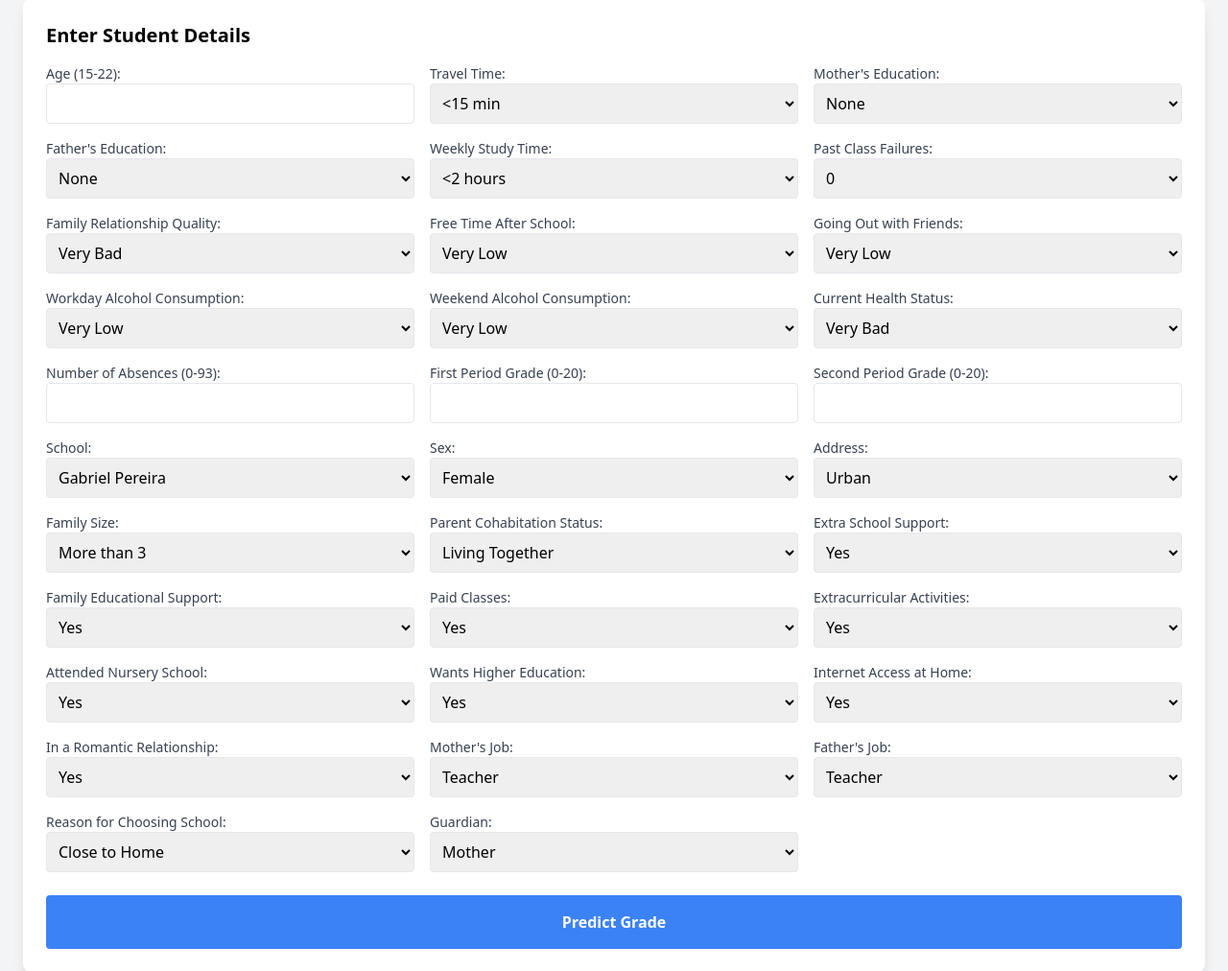
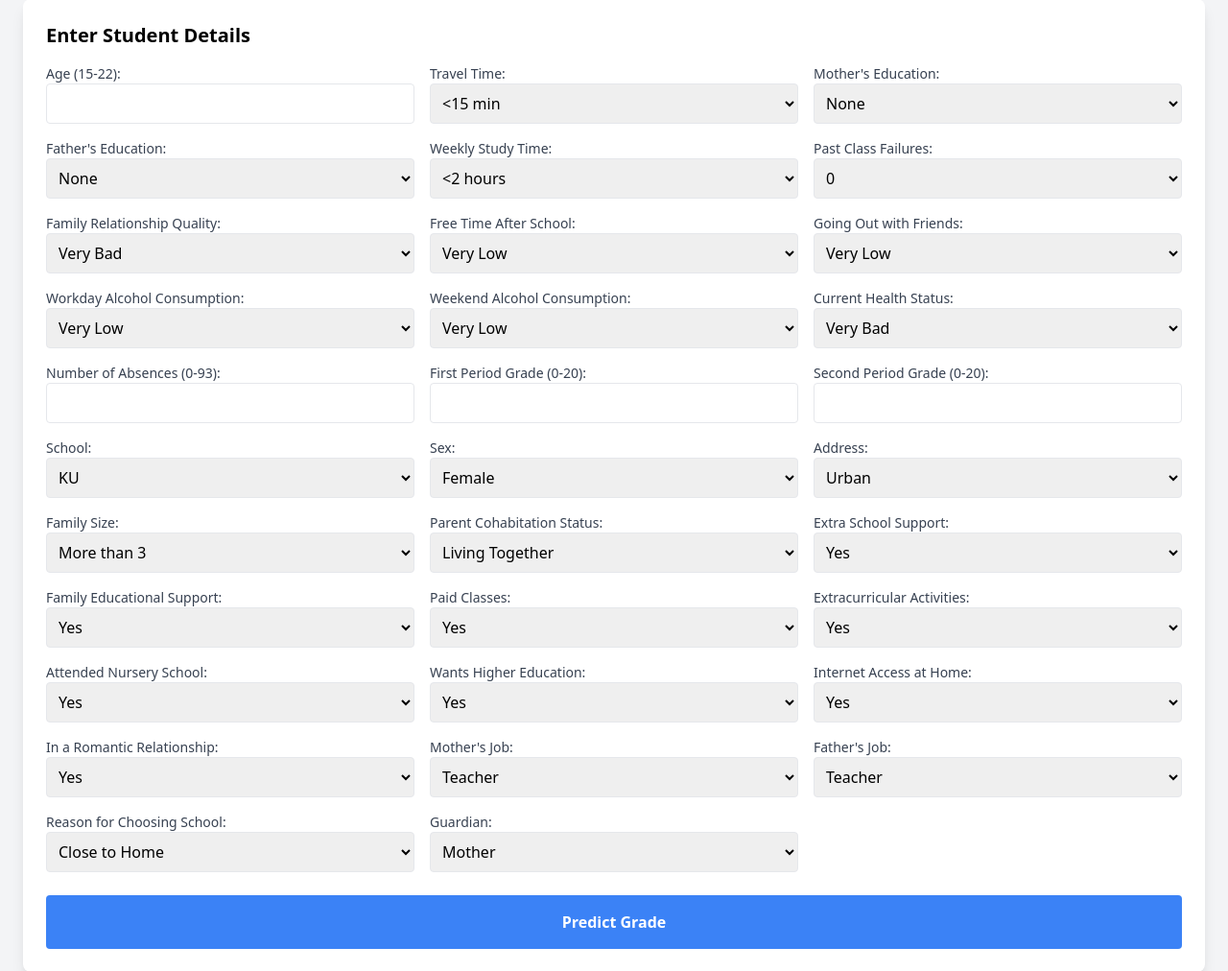
Before and after one commit to Rohit6094/SPP-ML, a Flask app: page / in a window 1280 px wide. Shown: the part 85-1097 px from the top of the page at 96% size. Run offline with Flask 3, Linux system fonts and the light colour scheme; parts of the project's set-up code (start-up, migrations or seed data) failed here and were passed over.

Commit message:
Update index.html

```diff
--- a/templates/index.html
+++ b/templates/index.html
@@ -144,8 +144,8 @@
                 <div>
                     <label class="block text-sm font-medium text-gray-700">School:</label>
                     <select name="school" required class="w-full p-2 border rounded">
-                        <option value="GP">Gabriel Pereira</option>
-                        <option value="MS">Mousinho da Silveira</option>
+                        <option value="GP">KU</option>
+                        <option value="MS">TU</option>
                     </select>
                 </div>
                 <div>
```
